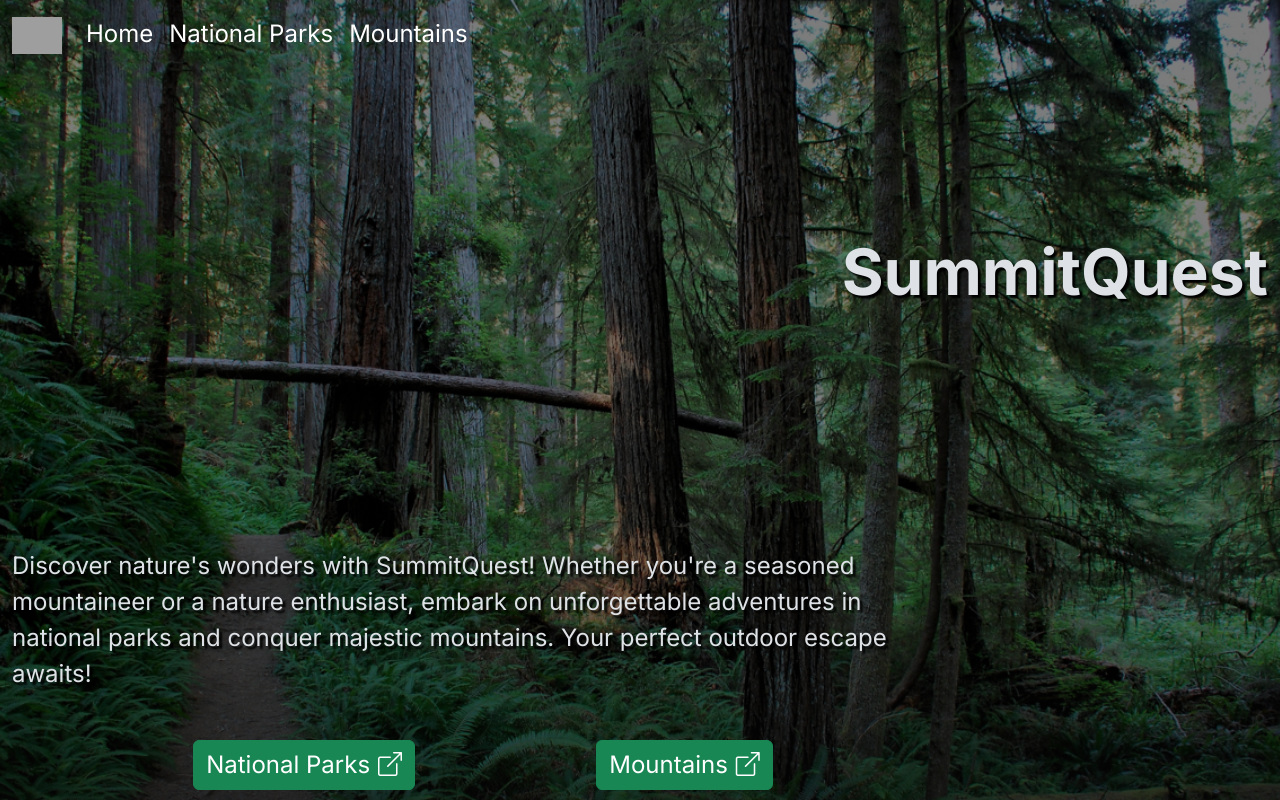
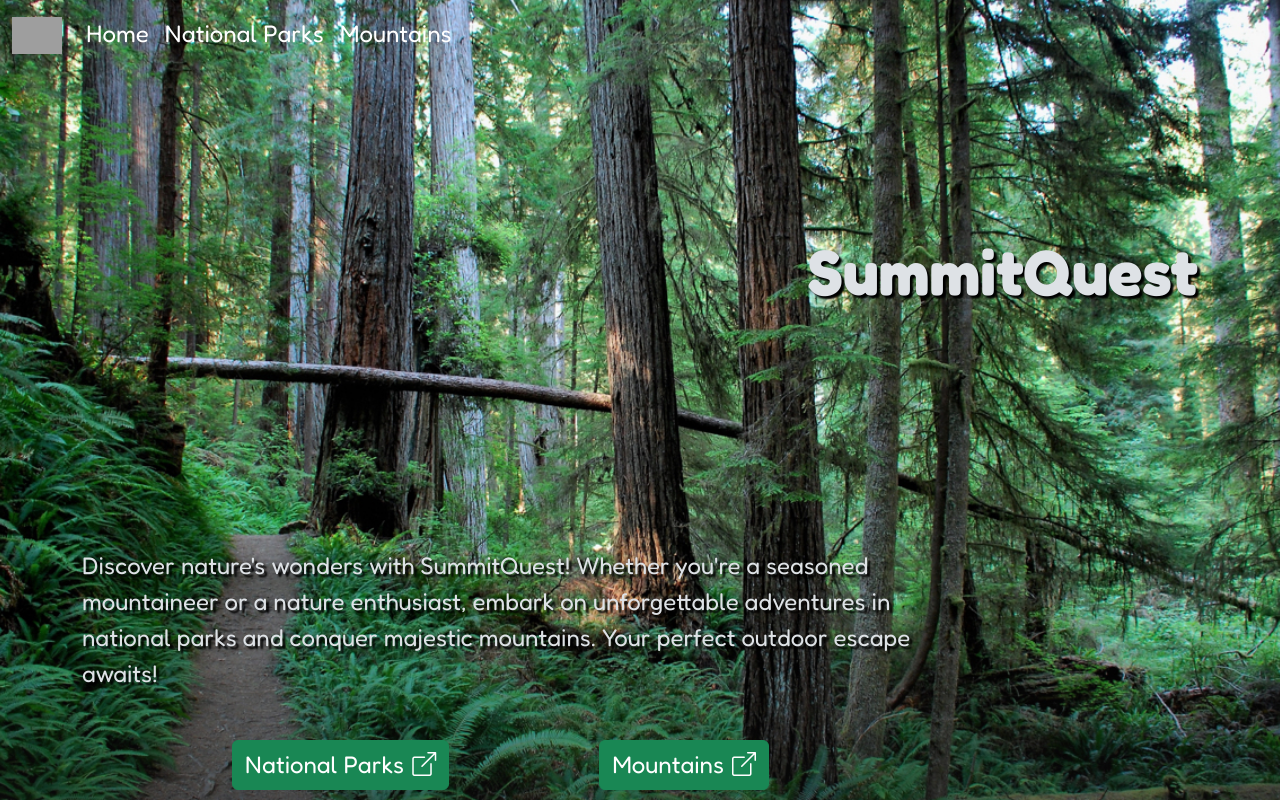
Before and after one commit to icortes/enjoy-the-outdoors, a Next.js app: page / in a window 1280 px wide. Shown: the top 800 px of the page. Built offline with nearby package versions, Linux system fonts and the light colour scheme; grey boxes are pictures that could not be loaded.

Commit message:
new font, navbar styling

```diff
--- a/src/app/(home)/Jumbotron.tsx
+++ b/src/app/(home)/Jumbotron.tsx
@@ -2,8 +2,7 @@ import Link from 'next/link';
 
 export default function Jumbotron() {
   const jumbo = {
-    backgroundImage: `linear-gradient(rgba(0, 0, 0, 0.5), rgba(0, 0, 0, 0.5)),
-    url(/assets/images/jumbotron-bg.jpg)`,
+    backgroundImage: `url(/assets/images/jumbotron-bg.jpg)`,
     backgroundRepeat: 'no-repeat',
     backgroundSize: 'cover',
     backgroundPosition: 'center center',
@@ -17,7 +16,7 @@ export default function Jumbotron() {
   };
   return (
     <div className='pt-5 mb-md-4 text-md-end text-sm-start' style={jumbo}>
-      <div className='container-fluid h-100 d-flex flex-column justify-content-around mt-5 py-3 py-sm-3 py-md-5'>
+      <div className='container-lg h-100 d-flex flex-column justify-content-around mt-5 py-3 py-sm-3 py-md-5'>
         <h1 className='display-3 fw-bold'>SummitQuest</h1>
         <div className='col-md-9 fs-4 mt-md-5 text-start'>
           Discover nature&apos;s wonders with SummitQuest! Whether you&apos;re a seasoned
--- a/src/app/NavBar.tsx
+++ b/src/app/NavBar.tsx
@@ -1,30 +1,75 @@
 'use client';
 
 import Link from 'next/link';
+import { usePathname } from 'next/navigation';
 import { useEffect, useState } from 'react';
 
 export default function NavBar() {
   const [navbar, setNavBar] = useState(false);
+  const [isMobile, setIsMobile] = useState(false);
+  const pathname = usePathname();
 
   const changeBackground = () => {
-    if (window.scrollY >= 99) {
+    if (window.scrollY >= 79) {
       setNavBar(true);
     } else {
       setNavBar(false);
     }
-    //99
+    //79 navbar height
+  };
+
+  const handleResize = () => {
+    if (window.innerWidth <= 575) {
+      setIsMobile(true);
+    } else {
+      setIsMobile(false);
+    }
+    //575 mobile window size
   };
 
   useEffect(() => {
     window.addEventListener('scroll', changeBackground);
+    window.addEventListener('resize', handleResize);
   }, []);
+
+  function Navlinks({ textColor }: { textColor: string }) {
+    return (
+      <div className='navbar-nav'>
+        <Link
+          className={
+            navbar ? 'nav-link fs-4 text-success-emphasis' : `nav-link fs-4 ${textColor}`
+          }
+          href='/'>
+          Home
+        </Link>
+        <Link
+          className={
+            navbar ? 'nav-link fs-4 text-success-emphasis' : `nav-link fs-4 ${textColor}`
+          }
+          href='/nationalparks'>
+          National Parks
+        </Link>
+        <Link
+          className={
+            navbar ? 'nav-link fs-4 text-success-emphasis' : `nav-link fs-4 ${textColor}`
+          }
+          href='/mountains'>
+          Mountains
+        </Link>
+      </div>
+    );
+  }
 
   return (
     <nav
       className={
         navbar
-          ? 'navbar navbar-expand-sm bg-body-secondary fixed-top'
-          : 'navbar navbar-expand-sm bg-transparent fixed-top'
+          ? `navbar navbar-expand-sm bg-${
+              isMobile ? 'body-secondary' : 'body-secondary'
+            } fixed-top`
+          : `navbar navbar-expand-sm bg-${
+              isMobile ? 'body-secondary' : 'transparent'
+            } fixed-top`
       }>
       <div className='container-fluid'>
         <Link className='navbar-brand' href='/'>
@@ -47,17 +92,11 @@ export default function NavBar() {
           <span className='navbar-toggler-icon'></span>
         </button>
         <div className='collapse navbar-collapse' id='navbar'>
-          <div className='navbar-nav'>
-            <Link className='nav-link fs-4 text-white' href='/'>
-              Home
-            </Link>
-            <Link className='nav-link fs-4 text-white' href='/nationalparks'>
-              National Parks
-            </Link>
-            <Link className='nav-link fs-4 text-white' href='/mountains'>
-              Mountains
-            </Link>
-          </div>
+          {pathname == '/' ? (
+            <Navlinks textColor={'text-white'} />
+          ) : (
+            <Navlinks textColor={'text-black'} />
+          )}
         </div>
       </div>
     </nav>
--- a/src/app/layout.tsx
+++ b/src/app/layout.tsx
@@ -1,11 +1,11 @@
 import 'bootstrap/dist/css/bootstrap.min.css';
 import 'bootstrap-icons/font/bootstrap-icons.css';
 import type { Metadata } from 'next';
-import { Inter } from 'next/font/google';
+import { Fredoka } from 'next/font/google';
 import BootstrapClient from './BootstrapClient';
 import NavBar from '@/app/NavBar';
 
-const inter = Inter({ subsets: ['latin'] });
+const fredoka = Fredoka({ subsets: ['latin'] });
 
 export const metadata: Metadata = {
   title: 'SummitQuest',
@@ -17,7 +17,7 @@ export const metadata: Metadata = {
 export default function RootLayout({ children }: { children: React.ReactNode }) {
   return (
     <html lang='en'>
-      <body className={inter.className} data-bs-theme={'dark'}>
+      <body className={fredoka.className} data-bs-theme={'dark'}>
         <NavBar />
         {children}
         <BootstrapClient />
```
